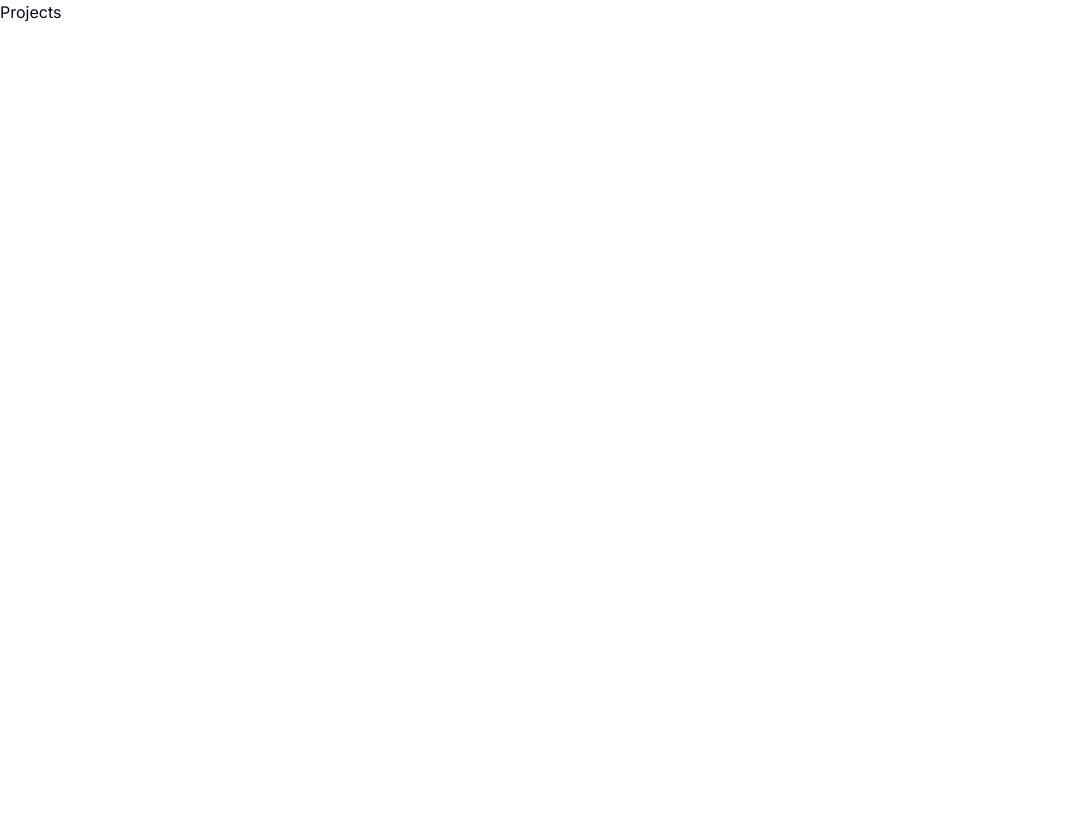
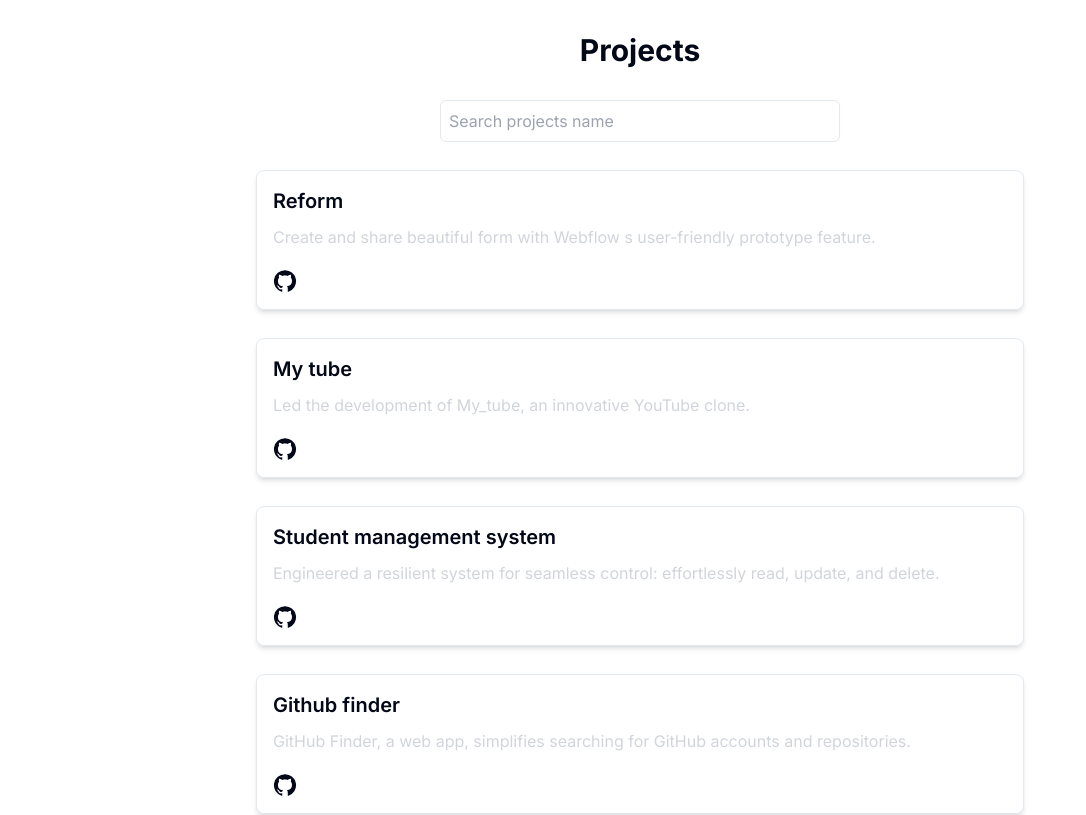
Before and after one commit to Amankohare0514/portfolio, a Next.js app: page /projects in a window 1280 px wide. Shown: the top 815 px of the page, without its empty margins (0-1086 px from the left). Built offline with nearby package versions, Linux system fonts and the light colour scheme.

Commit message:
project section done

```diff
--- a/src/app/about/page.tsx
+++ b/src/app/about/page.tsx
@@ -1,3 +1,4 @@
+"use client"
 import React from "react";
 import { cn } from "@/lib/utils";
 import { Spotlight } from "@/components/ui/Spotlight";
@@ -9,7 +10,7 @@ function About() {
         className="-top-40 left-0 md:left-60 md:-top-20"
         fill="white"
       />
-      <div className="p-4 max-w-[1024px]  mx-auto relative z-10  w-full pt-20 md:pt-0">
+      <div className="p-4 max-w-[800px]  mx-auto relative z-10  w-full pt-20 md:pt-0">
         <h1 className="text-2xl md:text-3xl font-bold text-start bg-clip-text text-transparent bg-gradient-to-b from-gray-400 to-gray-500 bg-opacity-50">
           About
         </h1>
--- a/src/app/blogs/page.tsx
+++ b/src/app/blogs/page.tsx
@@ -1,3 +1,4 @@
+"use client"
 import { cn } from "@/lib/utils";
 import React from "react";
 import { BentoGrid, BentoGridItem } from "@/components/ui/bento-grid"
--- a/src/app/education/page.tsx
+++ b/src/app/education/page.tsx
@@ -1,4 +1,4 @@
-
+"use client"
 import React from "react";
 import { cn } from "@/lib/utils";
 import { Spotlight } from "@/components/ui/Spotlight";
@@ -10,7 +10,7 @@ function Education() {
                 className="-top-40 left-0 md:left-60 md:-top-20"
                 fill="white"
             />
-            <div className="p-4 max-w-[1024px]  mx-auto relative w-full">
+            <div className="p-4 max-w-[800px]  mx-auto relative w-full">
                 <h1 className="text-2xl md:text-3xl font-bold text-start bg-clip-text text-transparent bg-gradient-to-b from-gray-400 to-gray-500 bg-opacity-50">
                     Education
                 </h1>
--- a/src/app/experience/page.tsx
+++ b/src/app/experience/page.tsx
@@ -1,12 +1,13 @@
+"use client"
 import React from "react"
 function Experience() {
   return (
     <>
-      <section className="mt-6 font-sans p-4 text-gray-600 dark:text-gray-300 bg-transparent mx-auto max-w-[1024px]">
+      <section className="mt-6 font-sans p-4 text-gray-600 dark:text-gray-300 bg-transparent mx-auto max-w-[800px]">
         <h1 className="text-2xl md:text-3xl font-bold text-start bg-clip-text text-transparent bg-gradient-to-b from-gray-400 to-gray-500 bg-opacity-50">
           Experience
         </h1>
-        <div className="grid mt-6 md:grid-cols-3 gap-8 ">
+        <div className="grid mt-6 md:grid-cols-2 gap-8 ">
 
           {/* //first section */}
           <div className="border p-5">
@@ -48,26 +49,6 @@ function Experience() {
             </div>
           </div>
 
-          {/* //third section */}
-          <div className="border p-5">
-            <h3 className="text-xl font-semibold mb-2">
-              Web Developer at CodeClause  – Intern - Pune ,India
-            </h3>
-            <p className="mb-4">April 2023 – July 2023</p>
-            <ul className="list-disc pl-5 space-y-2">
-              <li>
-                Orchestrated the creation of static websites for clients, accompanied by the development of microservices
-                for seamlesswebsite operation.
-              </li>
-              <li>
-                Played a pivotal role in shaping architecture plans, UI designs, and feature development, contributing to
-                a 15% increase in project success rate.
-              </li>
-            </ul>
-            <div className="flex items-center space-x-2 mt-4">
-              <span className="text-gray-600 dark:text-gray-300"><a href="https://internship.codeclause.com/">CodeClause</a></span>
-            </div>
-          </div>
         </div>
       </section>
     </>
--- a/src/app/home/page.tsx
+++ b/src/app/home/page.tsx
@@ -20,7 +20,7 @@ function Hero() {
     },
   ];
   return (
-    <div className="flex flex-col text-4xl items-center justify-center h-[35rem]  ">
+    <div className="flex flex-col text-4xl items-center justify-center h-[25rem]  ">
       <p className="text-neutral-600 dark:text-neutral-200 text-xl sm:text-3xl  ">
         Mern stack developer in India.
       </p>
--- /dev/null
+++ b/src/app/projects/ProjectCard.tsx
@@ -0,0 +1,22 @@
+"use client"
+// components/ProjectCard.js
+import React from 'react';
+import GitHubIcon from '@mui/icons-material/GitHub';
+
+const ProjectCard = ({ title, description, githubLink  }: any) => {
+  return (
+    <div className="flex flex-col mt-3 justify-between p-4 bg-transparent border shadow-md rounded-lg md:h-[140px] h-[180px] max-w-[800px]">
+      <h3 className="text-xl font-semibold mb-2">{title}</h3>
+      <p className="text-gray-300 mb-4">{description}</p>
+      <a
+        href={githubLink}
+        target="_blank"
+        rel="noopener noreferrer"
+      >
+        <GitHubIcon/>
+      </a>
+    </div>
+  );
+};
+
+export default ProjectCard;
--- a/src/app/projects/page.tsx
+++ b/src/app/projects/page.tsx
@@ -1,9 +1,81 @@
-import React from 'react'
+"use client"
+// components/ProjectSection.js
+import React, { useState } from 'react';
+import ProjectCard from './ProjectCard';
 
-const Projects = () => {
+const projects = [
+  {
+    id: 1,
+    title: 'Reform',
+    description: 'Create and share beautiful form with Webflow s user-friendly prototype feature.',
+    githubLink: 'https://github.com/project1',
+  },
+  {
+    id: 2,
+    title: 'My tube',
+    description: 'Led the development of My_tube, an innovative YouTube clone. ',
+    githubLink: 'https://github.com/project2',
+  },
+  {
+    id: 3,
+    title: 'Student management system',
+    description: 'Engineered a resilient system for seamless control: effortlessly read, update, and delete.',
+    githubLink: 'https://github.com/project2',
+  },
+  {
+    id: 4,
+    title: 'Github finder',
+    description: 'GitHub Finder, a web app, simplifies searching for GitHub accounts and repositories. ',
+    githubLink: 'https://github.com/project2',
+  },
+  {
+    id: 5,
+    title: 'Right Draw',
+    description: 'This platform is designed for crafting whiteboards and infinite canvas experiences. ',
+    githubLink: 'https://github.com/project2',
+  },
+  {
+    id: 6,
+    title: 'IMDB Clone',
+    description: 'An IMDb clone, providing a comprehensive database of films, TV shows, and celebrities.',
+    githubLink: 'https://github.com/project2',
+  },
+  {
+    id: 7,
+    title: 'Quiz-App',
+    description: 'A Quiz-App clone offering an engaging and interactive platform for users to test their knowledge.',
+    githubLink: 'https://github.com/project2',
+  },
+];
+
+const Project = () => {
+  const [searchTerm, setSearchTerm] = useState('');
+
+  const filteredProjects = projects.filter(project =>
+    project.title.toLowerCase().includes(searchTerm.toLowerCase())
+  );
+
   return (
-    <div>Projects</div>
-  )
-}
+    <section className="container mx-auto px-4 py-8" style={{ maxWidth: '800px' }}>
+      <h2 className="text-3xl font-bold text-center mb-8">Projects</h2>
+      <div className="max-w-[800px] mx-auto">
+        <div className="flex justify-center items-center mb-4">
+          <input
+            type="text"
+            placeholder="Search projects name"
+            className="px-2 py-2 w-[400px] bg-transparent  rounded-md border focus:outline-none focus:border-blue-500"
+            value={searchTerm}
+            onChange={e => setSearchTerm(e.target.value)}
+          />
+        </div>
+        <div className="grid grid-cols-1 gap-4">
+          {filteredProjects.map(project => (
+            <ProjectCard key={project.id} {...project} />
+          ))}
+        </div>
+      </div>
+    </section>
+  );
+};
 
-export default Projects
+export default Project
--- a/src/app/skills/page.tsx
+++ b/src/app/skills/page.tsx
@@ -1,3 +1,4 @@
+"use client"
 import React from 'react'
 
 const Skills = () => {
--- a/src/components/Footer.tsx
+++ b/src/components/Footer.tsx
@@ -1,3 +1,4 @@
+"use client"
 import React from 'react';
 import GitHubIcon from '@mui/icons-material/GitHub';
 import InstagramIcon from '@mui/icons-material/Instagram';
--- a/src/components/Navbar.tsx
+++ b/src/components/Navbar.tsx
@@ -1,3 +1,4 @@
+"use client"
 import { useState } from 'react';
 import { ModeToggle } from './TogleButton';
 import MenuTwoToneIcon from '@mui/icons-material/MenuTwoTone';
@@ -10,7 +11,7 @@ const Navbar = () => {
   return (
     <nav className="bg-transparent py-4 mt-4">
       <div className="max-w-screen-xl  mx-auto px-4">
-        <div className="w-full p-5 max-w-[1024px] mx-auto">
+        <div className="w-full p-5 max-w-[800px] mx-auto">
           <div className="flex justify-between items-center">
             <div className="flex justify-center items-center">
               <Link href="/home" className="text-gray-800 dark:text-gray-200  text-lg font-bold">Aman();</Link>
--- a/src/components/ui/typewriter-effect.tsx
+++ b/src/components/ui/typewriter-effect.tsx
@@ -156,7 +156,7 @@ export const TypewriterEffectSmooth = ({
         }}
       >
         <div
-          className="text-xl sm:text-base md:text-xl lg:text:3xl xl:text-5xl font-bold"
+          className="text-xl sm:text-base md:text-xl lg:text:2xl xl:text-4xl font-bold"
           style={{
             whiteSpace: "nowrap",
           }}
```
